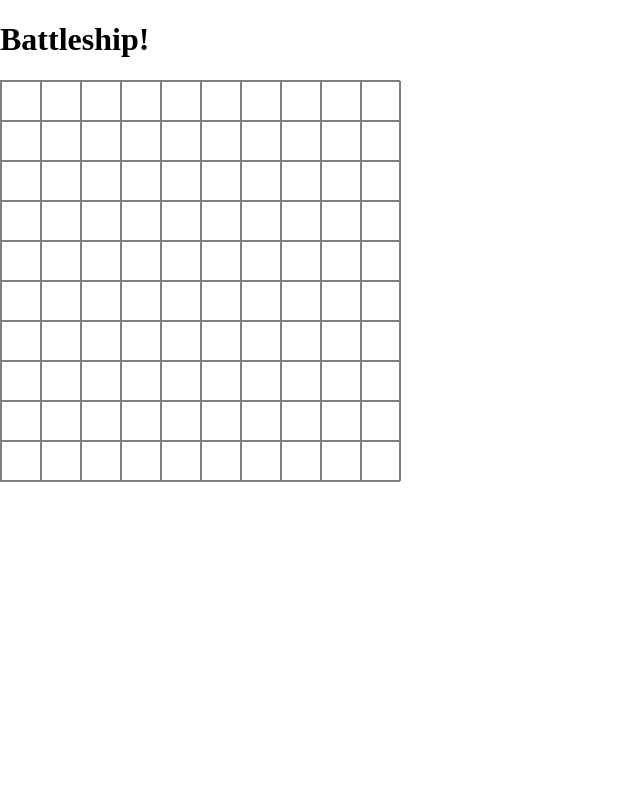
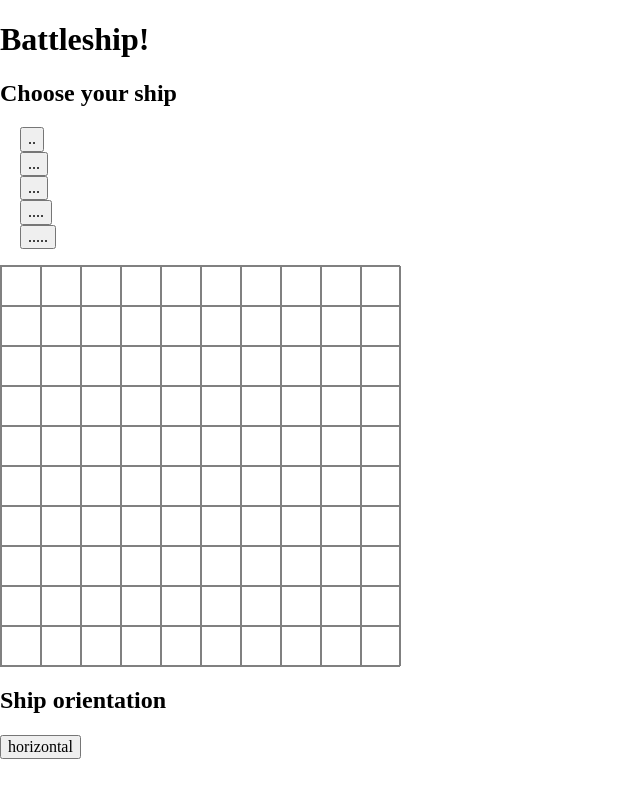
Before and after one commit to marcin10lw/battleship, a React (Vite) app: page / in a window 1280 px wide. Shown: the whole page, without its empty margins (0-640 px from the left). Built offline with nearby package versions, Linux system fonts and the light colour scheme.

Commit message:
implemented selecting ship size

```diff
--- a/src/App.tsx
+++ b/src/App.tsx
@@ -1,10 +1,21 @@
+import { useState } from 'react';
 import Board from './components/Board';
+import SelectShip from './components/SelectShip';
 
 function App() {
+  const [selectedShipSize, setSelectedShipSize] = useState<number>(2);
+
+  console.log(selectedShipSize);
+
+  const selectShipSize = (size: number) => {
+    setSelectedShipSize(size);
+  };
+
   return (
     <div className="app">
       <h1>Battleship!</h1>
-      <Board />
+      <SelectShip selectedSize={selectedShipSize} onSelect={selectShipSize} />
+      <Board shipSize={selectedShipSize} />
     </div>
   );
 }
--- a/src/components/Board/index.tsx
+++ b/src/components/Board/index.tsx
@@ -3,9 +3,14 @@
 import './style.css';
 import Ship from '../Ship';
 
-const Board = () => {
+type BoardProps = {
+  shipSize: number;
+};
+
+const Board = ({ shipSize }: BoardProps) => {
   const [grid, setGrid] = useState<string[][]>([]);
   const [playerShips, setPlayerShips] = useState<string[][]>([]);
+  const [orientation, setOrientation] = useState<'vertical' | 'horizontal'>('horizontal');
 
   const rows = 10;
   const columns = 10;
@@ -27,19 +32,26 @@
   }
 
   const handleClick = (row: number, col: number) => {
-    if (playerShips[row][col] === 'empty') {
-      const newPlayerShips = [...playerShips];
-      newPlayerShips[row][col] = 'ship';
-      setPlayerShips(newPlayerShips);
-    } else if (playerShips[row][col] === 'ship') {
-      const newPlayerShips = [...playerShips];
-      newPlayerShips[row][col] = 'empty';
-      setPlayerShips(newPlayerShips);
+    if (grid[row][col] === 'empty' && shipSize) {
+      const newGrid = [...grid];
+
+      if (orientation === 'horizontal') {
+        for (let i = col; i < col + shipSize; i++) {
+          newGrid[row][i] = 'ship';
+        }
+      } else {
+        for (let i = row; i < row + shipSize; i++) {
+          newGrid[i][col] = 'ship';
+        }
+      }
+
+      setGrid(newGrid);
     }
   };
 
   return (
-    <section className="board">
+    <section>
+      <div className="board">
         {grid.map((row, rowIndex) => (
           <div key={rowIndex} className="board__row">
             {row.map((cell, colIndex) => (
@@ -55,6 +67,24 @@
             ))}
           </div>
         ))}
+      </div>
+
+      <div>
+        <h2>Ship orientation</h2>
+        <button
+          onClick={() => {
+            setOrientation((orientation) => {
+              if (orientation === 'horizontal') {
+                return 'vertical';
+              }
+
+              return 'horizontal';
+            });
+          }}
+        >
+          {orientation}
+        </button>
+      </div>
     </section>
   );
 };
--- /dev/null
+++ b/src/components/SelectShip/index.tsx
@@ -0,0 +1,35 @@
+import './style.css';
+
+type SelectShipProps = {
+  onSelect: (size: number) => void;
+  selectedSize: number;
+};
+
+const SelectShip = ({ onSelect, selectedSize }: SelectShipProps) => {
+  const shipSizes = [2, 3, 3, 4, 5];
+
+  return (
+    <div className="selectShip">
+      <h2>Choose your ship</h2>
+      <ul className="selectShip__list">
+        {shipSizes.map((size, index) => {
+          return (
+            <li
+              key={index}
+              className={size === selectedSize ? 'selected' : ''}
+              onClick={() => onSelect(size)}
+            >
+              <button>
+                {Array.from({ length: size }, (_, index) => index).map((dot) => (
+                  <span key={dot}>.</span>
+                ))}
+              </button>
+            </li>
+          );
+        })}
+      </ul>
+    </div>
+  );
+};
+
+export default SelectShip;
--- /dev/null
+++ b/src/components/SelectShip/style.css
@@ -0,0 +1,4 @@
+.selectShip__list {
+  list-style: none;
+  padding: 0 20px;
+}
```
Lines whose indentation alone changed are shown as unchanged.
